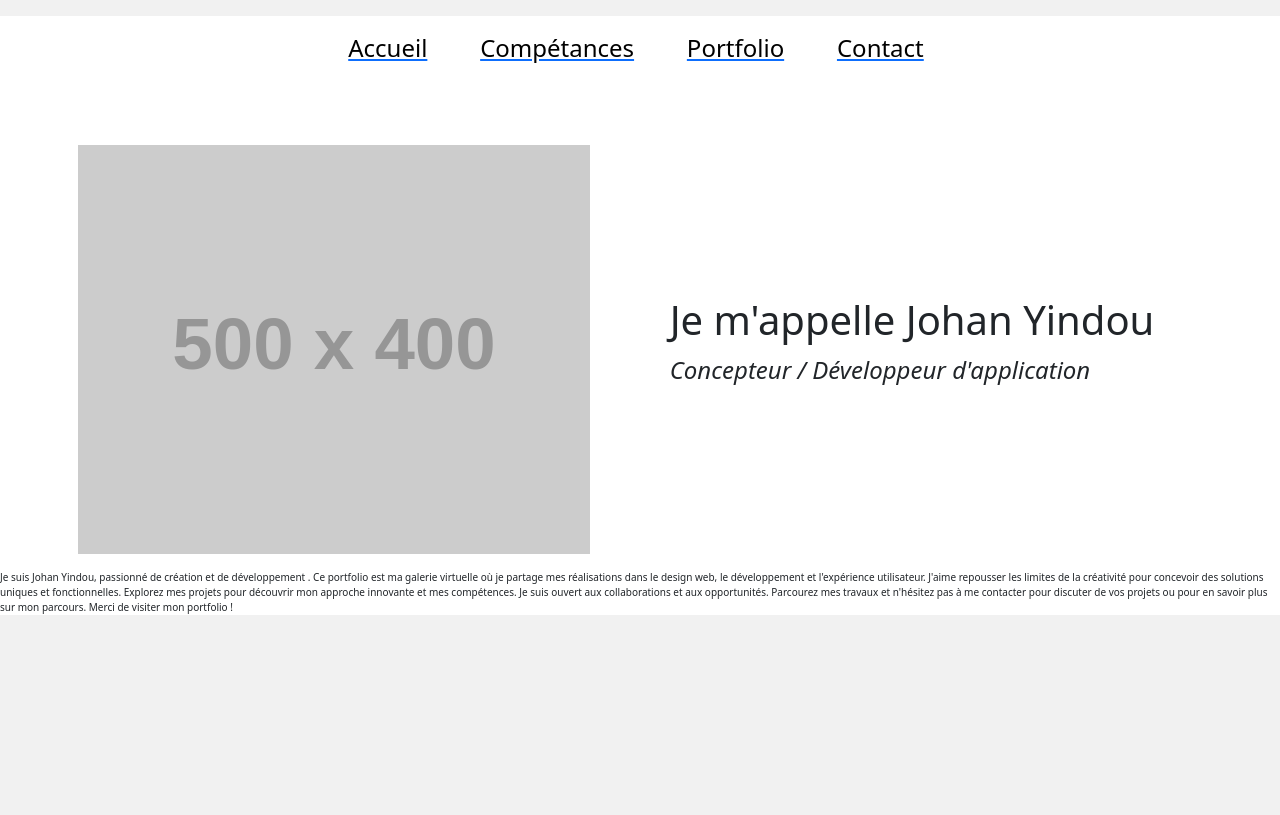
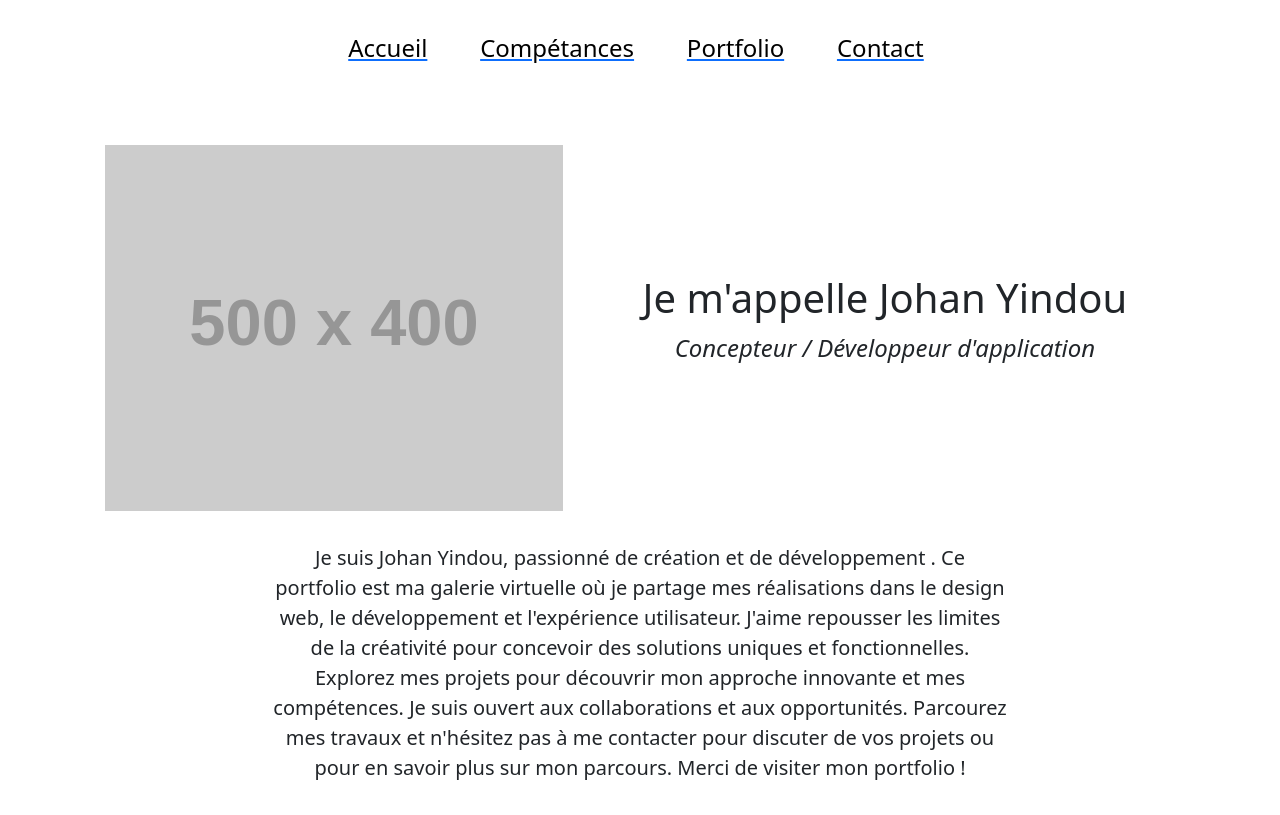
Before and after one commit to JohanYindou/ECF_ReactJS, a React (Vite) app: page / in a window 1280 px wide. Built offline with nearby package versions, Linux system fonts and the light colour scheme.

Commit message:
Update style

```diff
--- a/src/styles/index.css
+++ b/src/styles/index.css
@@ -1,16 +1,24 @@
+@import url('https://fonts.googleapis.com/css2?family=Montserrat:ital,wght@0,100;0,200;0,300;1,100;1,200;1,300&display=swap');
+
+
 :root {
-  font-family: Inter, system-ui, Avenir, Helvetica, Arial, sans-serif;
+  font-family: Montserrat,Inter, system-ui, Avenir, Helvetica, Arial, sans-serif;
   line-height: 1.5;
   font-weight: 400;
 
   color-scheme: light dark;
   color: rgba(0, 0, 0, 0.87);
-  background-color: #f1f1f1;
+  background-color: #ffffff;
 
   font-synthesis: none;
   text-rendering: optimizeLegibility;
   -webkit-font-smoothing: antialiased;
   -moz-osx-font-smoothing: grayscale;
+}
+
+#root {
+  /* max-width: 1440px; */
+  text-align: center;
 }
 
 body {
@@ -21,6 +29,7 @@ body {
 
 header {
   margin: 1rem;
+  background-color: #ffffff;
 }
 
 .navbar {
@@ -41,18 +50,27 @@ header {
   margin-right: 2.5rem;
   flex: 1;
   padding: 0.4rem;
-  color: black;
+  color: #000000;
+  ;
   /* border-bottom: 2px solid rgb(255, 255, 255); */
 }
 
 .navbar-item:hover {
   cursor: pointer;
-  background-color: rgba(212, 212, 212, 0.5);
+  background-color: rgba(212, 212, 212, 0.25);
+  color: #ff0000;
   /* border-bottom: 2px solid blue; */
   padding: 0.4rem;
 }
 
-/*----------- Composant Accueil  -----------*/
+/*----------- Composant Resume  -----------*/
+.accueil {
+  display: flex;
+  flex-direction: column;
+  justify-content: center;
+  align-items: center;
+}
+
 .resume {
   display: flex;
   flex-direction: row;
@@ -75,11 +93,18 @@ header {
   margin: 1rem;
 }
 
-/* .nom {} */
-
 .metier {
   font-size: 24px;
   font-style: italic
+}
+
+.resume-présentation {
+  display: flex;
+  width: 60%;
+  justify-content: center;
+  align-self: center;
+  padding: 1rem;
+  font-size: 20px;
 }
 
 /*-------- Composant Skills --------*/
@@ -97,6 +122,11 @@ header {
   align-items: center;
 }
 
+.skill-name {
+  margin-top: 1rem;
+  margin-bottom: 0.5rem;
+}
+
 .compétances {
   display: flex;
   flex-direction: row;
@@ -105,24 +135,64 @@ header {
 }
 
 
-.frontend,
+.frontend {
+  padding: 0rem 4rem 0rem 0rem;
+  margin: 0rem 1rem 1rem 1rem;
+}
+
 .backend {
-  padding: 0rem 1rem 1rem 1rem;
+  padding: 0rem 0rem 0rem 4rem;
   margin: 0rem 1rem 1rem 1rem;
 }
 
 .progress {
   border: 1px solid black;
+  width: 10rem;
 }
 
 .progress-bar {
   display: flex;
   background-color: blue;
+  border-radius: 1rem;
   height: 0.5rem;
+  margin-left: 0.2rem;
   justify-content: center;
   align-self: center;
+  -webkit-border-radius: 1rem;
+  -moz-border-radius: 1rem;
+  -ms-border-radius: 1rem;
+  -o-border-radius: 1rem;
+  /* transition: width 1s ease;
+  -webkit-transition: width 1s ease;
+  -moz-transition: width 1s ease;
+  -ms-transition: width 1s ease;
+  -o-transition: width 1s ease; */
 }
 
+.skill-logo{
+  width: 50px;
+  height: 50px;
+  border-radius: 1rem;
+  -webkit-border-radius: 1rem;
+  -moz-border-radius: 1rem;
+  -ms-border-radius: 1rem;
+  -o-border-radius: 1rem;
+}
+
+.skill-group{
+  display: flex;
+  flex-direction: row;
+  gap: 1rem;
+  justify-content: center;
+  padding-top: 1rem;
+}
+
+.experiance-entreprise{
+  display: flex;
+  flex-direction: row;
+  align-items: center;
+  gap: 1rem;
+}
 
 /*------   Composants Projects     -----*/
 
@@ -159,13 +229,14 @@ header {
 
 /*------   Composants FormContact     -----*/
 
-.contact{
+.contact {
   font-size: 16px;
   display: flex;
   flex-direction: column;
   justify-content: center;
   align-self: center;
 }
+
 .contact-form {
   display: flex;
   flex-direction: column;
@@ -174,10 +245,10 @@ header {
   width: 80%;
   padding: 1rem;
   border: 1px solid #000;
-  background-color: rgb(212,212,212);
+  background-color: rgb(212, 212, 212);
 }
 
-.form-submit{
+.form-submit {
   display: flex;
   justify-content: center;
   align-self: center;
@@ -186,10 +257,19 @@ header {
   padding: 0.5rem;
 }
 
-.email-error{
+.email-error {
   color: red;
 }
 
-.message-error{
+.message-error {
   color: red;
 }
+
+
+
+/* Media queries pour les écrans de taille standard */
+@media screen and (min-width: 768px) {}
+
+
+/* Media queries pour les appareils mobiles */
+@media screen and (max-width: 767px) {}
```
